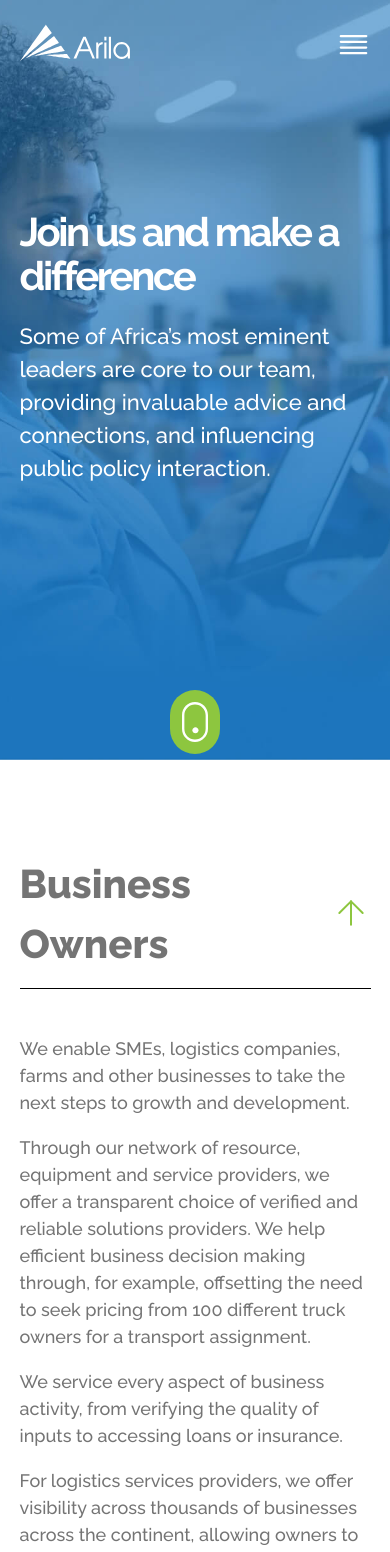
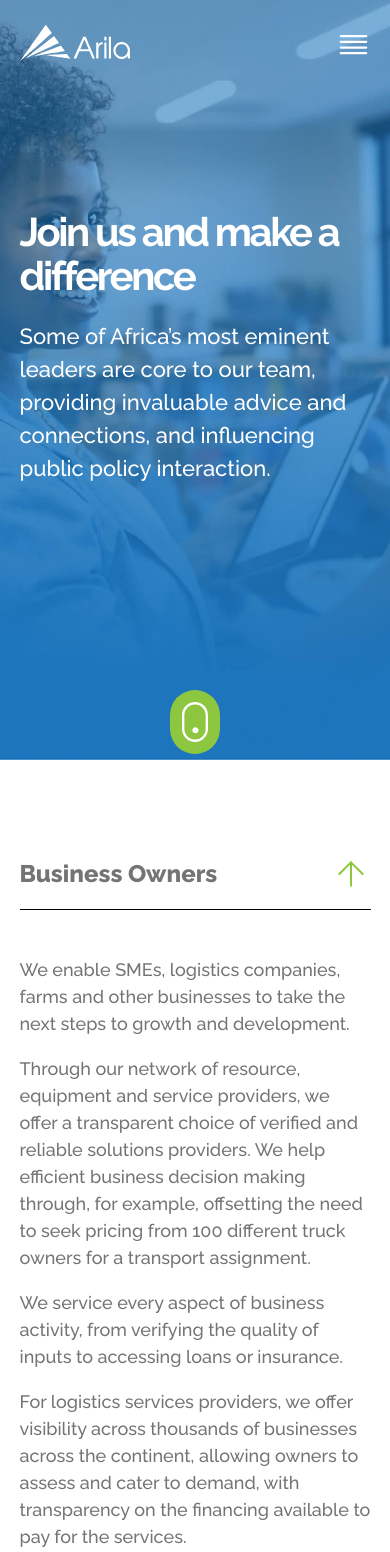
Before and after one commit to Mykel-Eze/Arila, a Nuxt app: page /join-us in a window 390 px wide. Shown: the top 1552 px of the page. Built offline with nearby package versions, Linux system fonts and the light colour scheme.

Commit message:
font correction for mobile

```diff
--- a/assets/css/join-us.css
+++ b/assets/css/join-us.css
@@ -60,4 +60,10 @@ p.ju-txt {
   color: #747474;
   font-family: var(--font-medium);
 }
+
+@media (max-width: 600px) {
+  .ju-collapsible-wrapper .collapsible-header {
+    font-size: 24px;
+  }
+}
 /**** end of Join-Us-Collapsible Styles ****/
```
